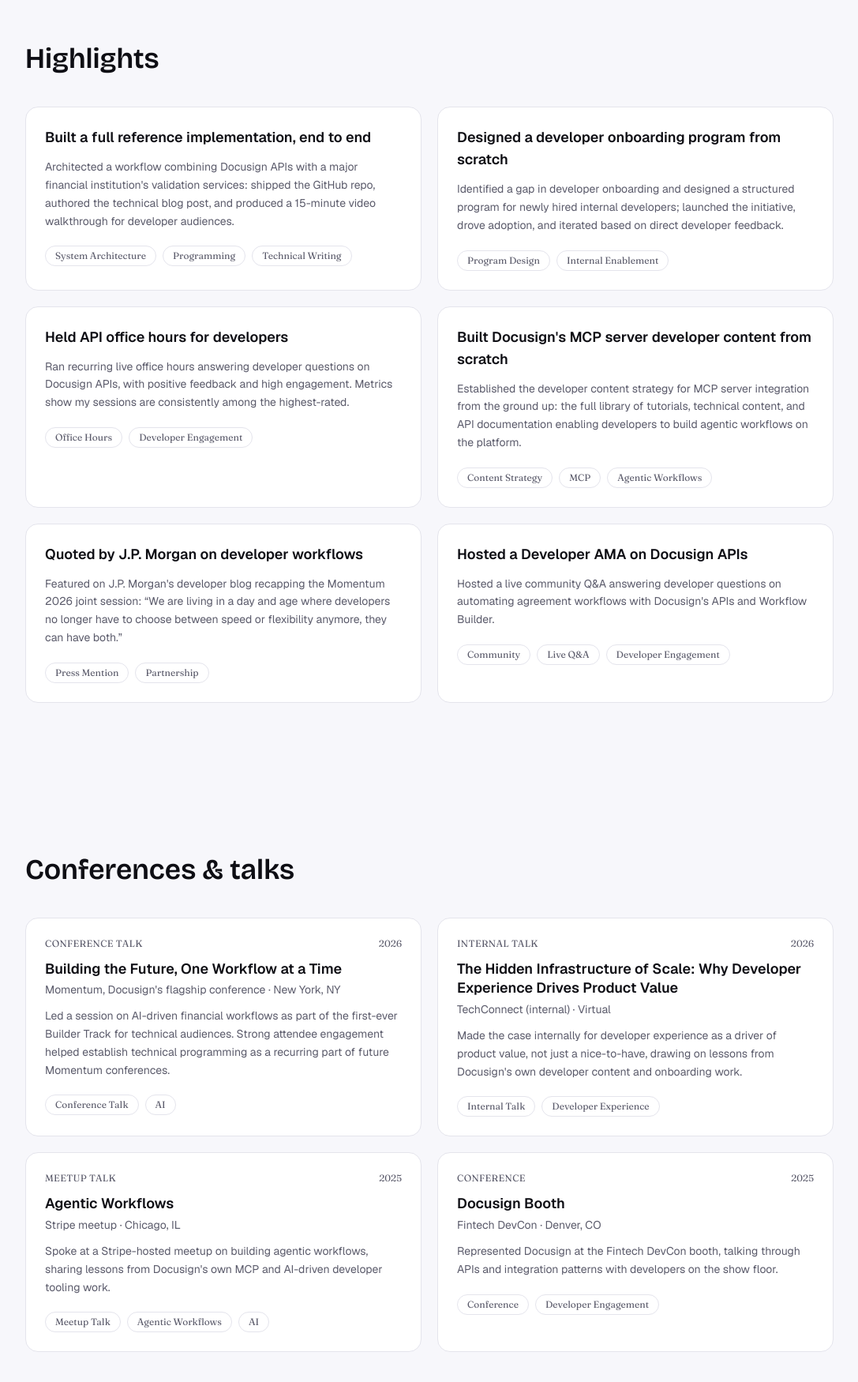
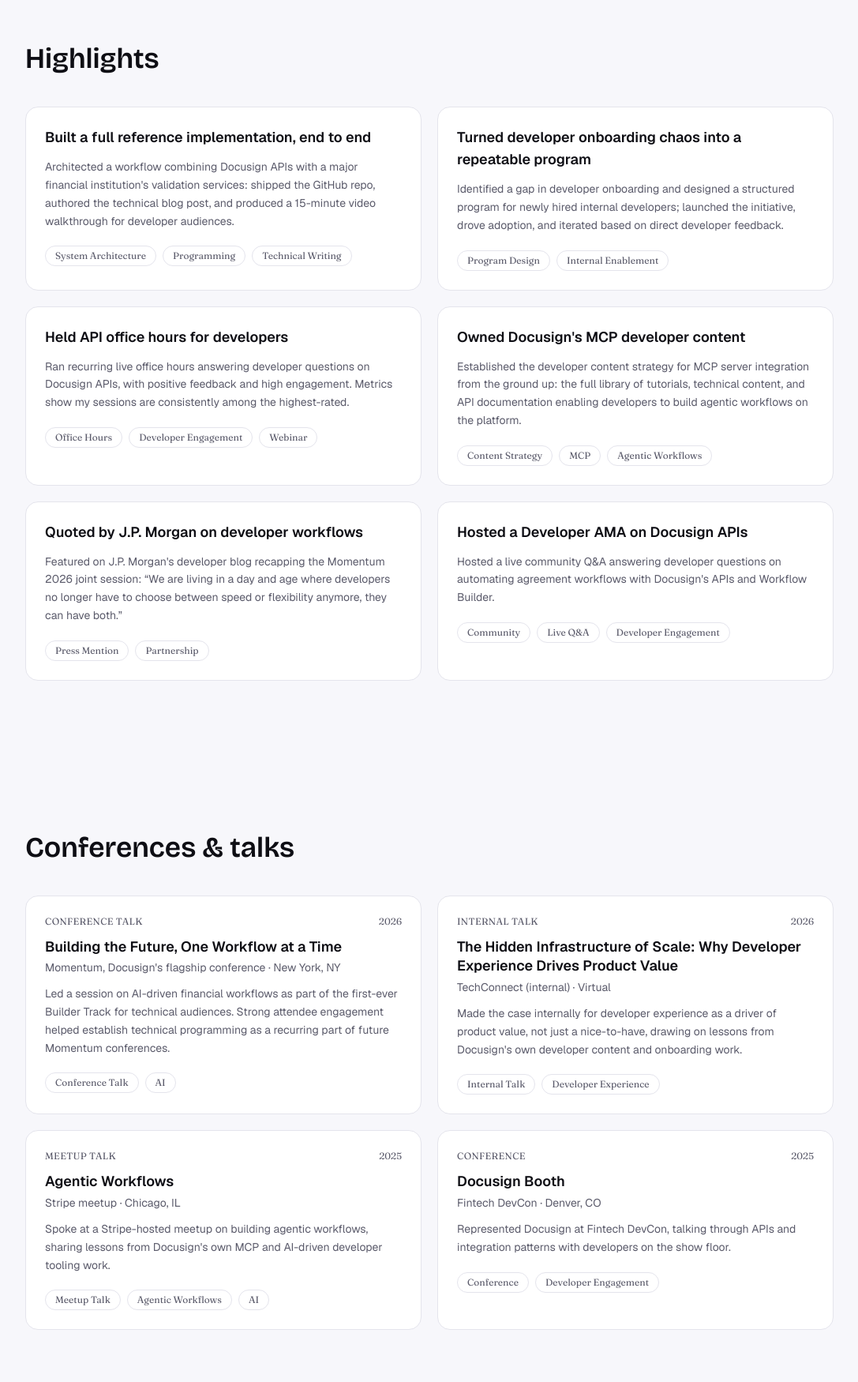
Before and after one commit to nbyrd9/portfolio-site, a Next.js app: page / in a window 1280 px wide. Shown: the part 1312-3062 px from the top of the page at 79% size, without its empty margins (96-1183 px from the left). Built offline with nearby package versions, Linux system fonts and the light colour scheme.

Commit message:
Rewrite highlight titles, add webinar tag, tighten Fintech DevCon copy
Replace repetitive "from scratch" phrasing on two highlight titles,
add a Webinar tag to the office hours card, and trim the Fintech
DevCon description.

```diff
--- a/src/content/resume.ts
+++ b/src/content/resume.ts
@@ -29,7 +29,7 @@
   },
   {
     id: "onboarding-program",
-    title: "Designed a developer onboarding program from scratch",
+    title: "Turned developer onboarding chaos into a repeatable program",
     description:
       "Identified a gap in developer onboarding and designed a structured program for newly hired internal developers; launched the initiative, drove adoption, and iterated based on direct developer feedback.",
     tags: ["Program Design", "Internal Enablement"],
@@ -39,11 +39,11 @@
     title: "Held API office hours for developers",
     description:
       "Ran recurring live office hours answering developer questions on Docusign APIs, with positive feedback and high engagement. Metrics show my sessions are consistently among the highest-rated.",
-    tags: ["Office Hours", "Developer Engagement"],
+    tags: ["Office Hours", "Developer Engagement", "Webinar"],
   },
   {
     id: "mcp-content-strategy",
-    title: "Built Docusign's MCP server developer content from scratch",
+    title: "Owned Docusign's MCP developer content",
     description:
       "Established the developer content strategy for MCP server integration from the ground up: the full library of tutorials, technical content, and API documentation enabling developers to build agentic workflows on the platform.",
     tags: ["Content Strategy", "MCP", "Agentic Workflows"],
@@ -120,7 +120,7 @@
     location: "Denver, CO",
     type: "Conference",
     description:
-      "Represented Docusign at the Fintech DevCon booth, talking through APIs and integration patterns with developers on the show floor.",
+      "Represented Docusign at Fintech DevCon, talking through APIs and integration patterns with developers on the show floor.",
     tags: ["Conference", "Developer Engagement"],
   },
 ];
```
